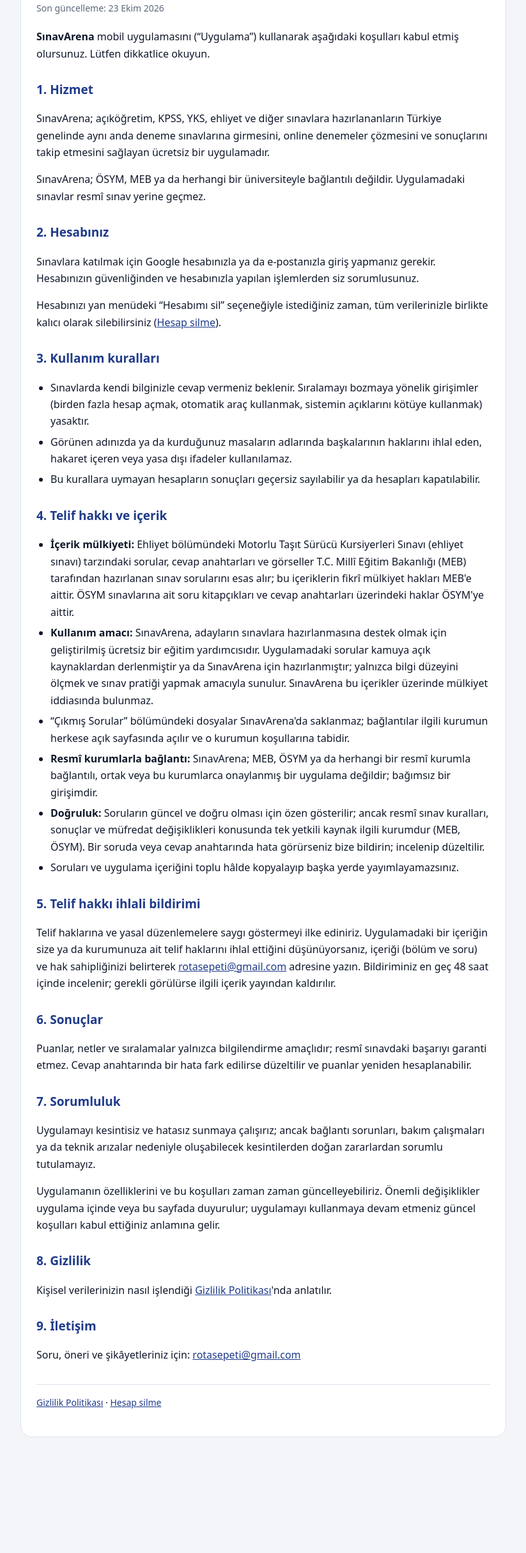
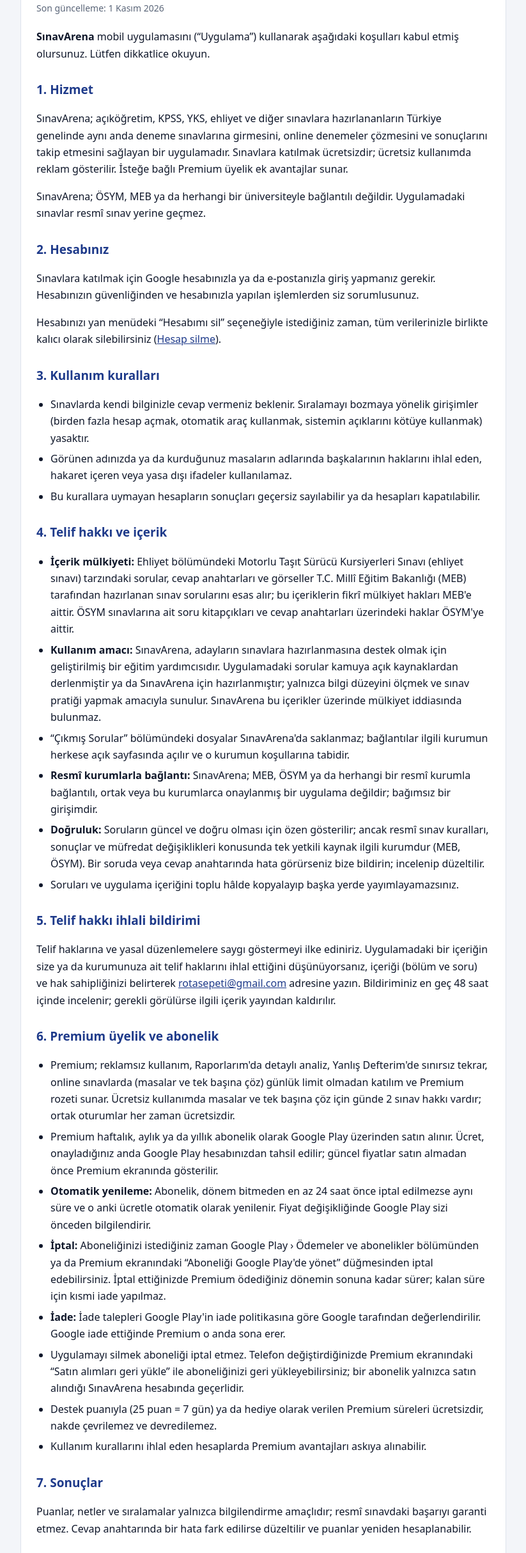
Before and after one commit to rotasepeti-pixel/sinavarena, a plain HTML site: page kullanim-kosullari.html in a window 1280 px wide. Shown: the part 120-2548 px from the top of the page at 64% size, without its empty margins (228-1051 px from the left). Before the commit the page ends 2415 px from the top, so only its background shows below. Drawn offline with Linux system fonts and the light colour scheme.

Commit message:
Gizlilik ve kullanım koşulları: reklamlar (AdMob) ve Premium abonelik
Co-Authored-By: Claude Opus 5.5 <noreply@anthropic.com>

```diff
--- a/kullanim-kosullari.html
+++ b/kullanim-kosullari.html
@@ -11,7 +11,7 @@
   <main>
     <p class="brand">SINAVARENA</p>
     <h1>Kullanım Koşulları</h1>
-    <p class="meta">Son güncelleme: 23 Ekim 2026</p>
+    <p class="meta">Son güncelleme: 1 Kasım 2026</p>
 
     <p>
       <strong>SınavArena</strong> mobil uygulamasını (“Uygulama”) kullanarak aşağıdaki koşulları kabul
@@ -22,7 +22,8 @@
     <p>
       SınavArena; açıköğretim, KPSS, YKS, ehliyet ve diğer sınavlara hazırlananların Türkiye genelinde aynı
       anda deneme sınavlarına girmesini, online denemeler çözmesini ve sonuçlarını takip etmesini sağlayan
-      ücretsiz bir uygulamadır.
+      bir uygulamadır. Sınavlara katılmak ücretsizdir; ücretsiz kullanımda reklam gösterilir. İsteğe bağlı Premium
+      üyelik ek avantajlar sunar.
     </p>
     <p>
       SınavArena; ÖSYM, MEB ya da herhangi bir üniversiteyle bağlantılı değildir. Uygulamadaki sınavlar
@@ -55,7 +56,7 @@
         tarafından hazırlanan sınav sorularını esas alır; bu içeriklerin fikrî mülkiyet hakları MEB'e aittir.
         ÖSYM sınavlarına ait soru kitapçıkları ve cevap anahtarları üzerindeki haklar ÖSYM'ye aittir.</li>
       <li><strong>Kullanım amacı:</strong> SınavArena, adayların sınavlara hazırlanmasına destek olmak için
-        geliştirilmiş ücretsiz bir eğitim yardımcısıdır. Uygulamadaki sorular kamuya açık kaynaklardan
+        geliştirilmiş bir eğitim yardımcısıdır. Uygulamadaki sorular kamuya açık kaynaklardan
         derlenmiştir ya da SınavArena için hazırlanmıştır; yalnızca bilgi düzeyini ölçmek ve sınav pratiği
         yapmak amacıyla sunulur. SınavArena bu içerikler üzerinde mülkiyet iddiasında bulunmaz.</li>
       <li>“Çıkmış Sorular” bölümündeki dosyalar SınavArena'da saklanmaz; bağlantılar ilgili kurumun herkese
@@ -76,13 +77,34 @@
       Bildiriminiz en geç 48 saat içinde incelenir; gerekli görülürse ilgili içerik yayından kaldırılır.
     </p>
 
-    <h2>6. Sonuçlar</h2>
+    <h2>6. Premium üyelik ve abonelik</h2>
+    <ul>
+      <li>Premium; reklamsız kullanım, Raporlarım'da detaylı analiz, Yanlış Defterim'de sınırsız tekrar, online
+        sınavlarda (masalar ve tek başına çöz) günlük limit olmadan katılım ve Premium rozeti sunar. Ücretsiz kullanımda
+        masalar ve tek başına çöz için günde 2 sınav hakkı vardır; ortak oturumlar her zaman ücretsizdir.</li>
+      <li>Premium haftalık, aylık ya da yıllık abonelik olarak Google Play üzerinden satın alınır. Ücret, onayladığınız
+        anda Google Play hesabınızdan tahsil edilir; güncel fiyatlar satın almadan önce Premium ekranında gösterilir.</li>
+      <li><strong>Otomatik yenileme:</strong> Abonelik, dönem bitmeden en az 24 saat önce iptal edilmezse aynı süre ve o
+        anki ücretle otomatik olarak yenilenir. Fiyat değişikliğinde Google Play sizi önceden bilgilendirir.</li>
+      <li><strong>İptal:</strong> Aboneliğinizi istediğiniz zaman Google Play › Ödemeler ve abonelikler bölümünden ya da
+        Premium ekranındaki “Aboneliği Google Play'de yönet” düğmesinden iptal edebilirsiniz. İptal ettiğinizde Premium
+        ödediğiniz dönemin sonuna kadar sürer; kalan süre için kısmi iade yapılmaz.</li>
+      <li><strong>İade:</strong> İade talepleri Google Play'in iade politikasına göre Google tarafından değerlendirilir.
+        Google iade ettiğinde Premium o anda sona erer.</li>
+      <li>Uygulamayı silmek aboneliği iptal etmez. Telefon değiştirdiğinizde Premium ekranındaki “Satın alımları geri
+        yükle” ile aboneliğinizi geri yükleyebilirsiniz; bir abonelik yalnızca satın alındığı SınavArena hesabında geçerlidir.</li>
+      <li>Destek puanıyla (25 puan = 7 gün) ya da hediye olarak verilen Premium süreleri ücretsizdir, nakde çevrilemez
+        ve devredilemez.</li>
+      <li>Kullanım kurallarını ihlal eden hesaplarda Premium avantajları askıya alınabilir.</li>
+    </ul>
+
+    <h2>7. Sonuçlar</h2>
     <p>
       Puanlar, netler ve sıralamalar yalnızca bilgilendirme amaçlıdır; resmî sınavdaki başarıyı garanti
       etmez. Cevap anahtarında bir hata fark edilirse düzeltilir ve puanlar yeniden hesaplanabilir.
     </p>
 
-    <h2>7. Sorumluluk</h2>
+    <h2>8. Sorumluluk</h2>
     <p>
       Uygulamayı kesintisiz ve hatasız sunmaya çalışırız; ancak bağlantı sorunları, bakım çalışmaları ya
       da teknik arızalar nedeniyle oluşabilecek kesintilerden doğan zararlardan sorumlu tutulamayız.
@@ -93,12 +115,12 @@
       kabul ettiğiniz anlamına gelir.
     </p>
 
-    <h2>8. Gizlilik</h2>
+    <h2>9. Gizlilik</h2>
     <p>
       Kişisel verilerinizin nasıl işlendiği <a href="index.html">Gizlilik Politikası</a>'nda anlatılır.
     </p>
 
-    <h2>9. İletişim</h2>
+    <h2>10. İletişim</h2>
     <p>Soru, öneri ve şikâyetleriniz için: <a href="mailto:rotasepeti@gmail.com">rotasepeti@gmail.com</a></p>
 
     <p class="nav"><a href="index.html">Gizlilik Politikası</a> · <a href="hesap-silme.html">Hesap silme</a></p>
```
Also changed, not shown: index.html (+22 -5 lines).
